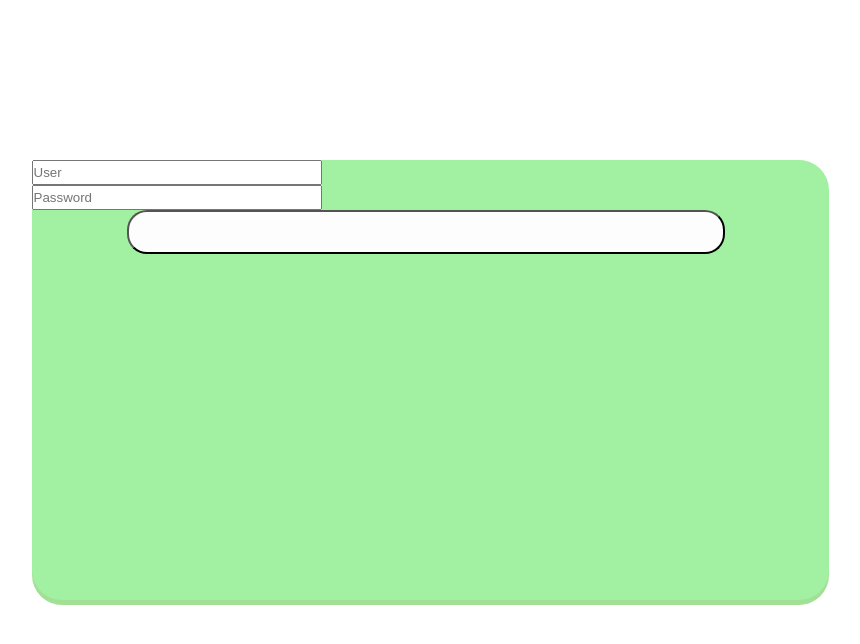
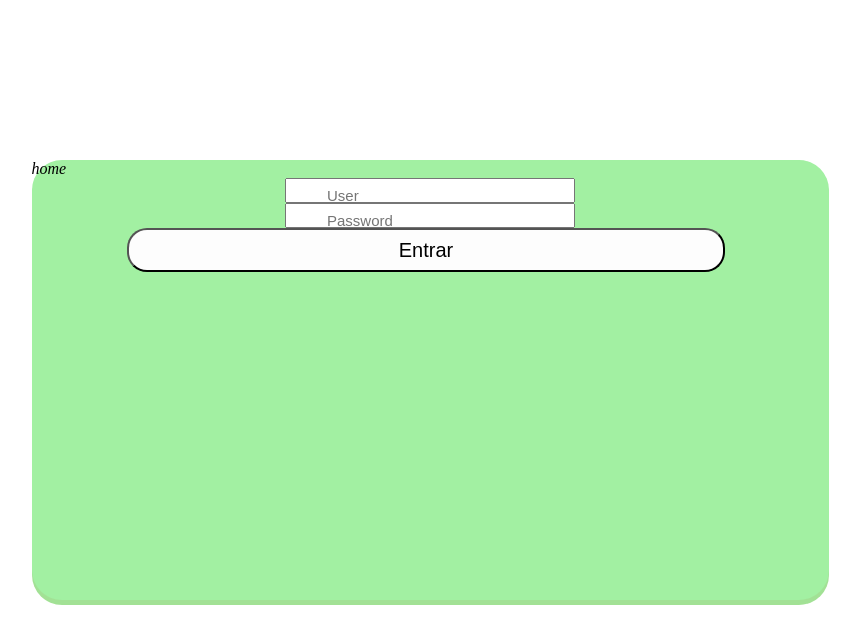
Before and after one commit to albertoDM13/systemFolios, an Angular app: page / in a window 1280 px wide. Shown: the top 644 px of the page, without its empty margins (210-1070 px from the left). Built offline with nearby package versions, Linux system fonts and the light colour scheme.

Commit message:
3 files modified

```diff
--- a/package.json
+++ b/package.json
@@ -4,10 +4,12 @@
   "private": true,
   "dependencies": {
     "@angular/animations": "^12.1.0",
+    "@angular/cdk": "12.2.1",
     "@angular/common": "^12.1.0",
     "@angular/compiler": "^12.1.0",
     "@angular/core": "^12.1.0",
     "@angular/forms": "^12.1.0",
+    "@angular/material": "^12.2.1",
     "@angular/platform-browser": "^12.1.0",
     "@angular/platform-browser-dynamic": "^12.1.0",
     "@angular/router": "^12.1.0",
--- a/src/app/app.component.css
+++ b/src/app/app.component.css
@@ -19,6 +19,7 @@ p {
   outline: none;
   align-content: center;
   display: block;
+  margin: 0 auto;
 }
 
 .div {
@@ -58,3 +59,14 @@ p {
   background-color: brown;
   margin-top: 5px;
 }
+
+.iconoInput {
+  color: #e8e8e8;
+  font-size: 15px;
+  left: 25px;
+  padding-top: 10px;
+}
+
+.inputPadding {
+  padding-left: 40px;
+}
--- a/src/app/app.component.html
+++ b/src/app/app.component.html
@@ -1,13 +1,16 @@
+<link href="https://fonts.googleapis.com/icon?family=Material+Icons" rel="stylesheet">
+
 <div class="div"></div>
 <div class="mod">
   <div class="ltr"></div>
   <div class="div pos">
+    <i>home</i>
+    <component-input text='User' clase='input inputPadding iconoInput'></component-input>
 
-    <component-input text='User' clase='input in'></component-input>
+    <component-input text='Password' clase='input inputPadding iconoInput'></component-input>
 
-    <component-input text='Password' clase='input in'></component-input>
+    <component-input tipo='button' val='Entrar' clase='button add'></component-input>
 
-    <component-input tipo='button' clase='button add'></component-input>
 
   </div>
   <div class="ltr"></div>
```
